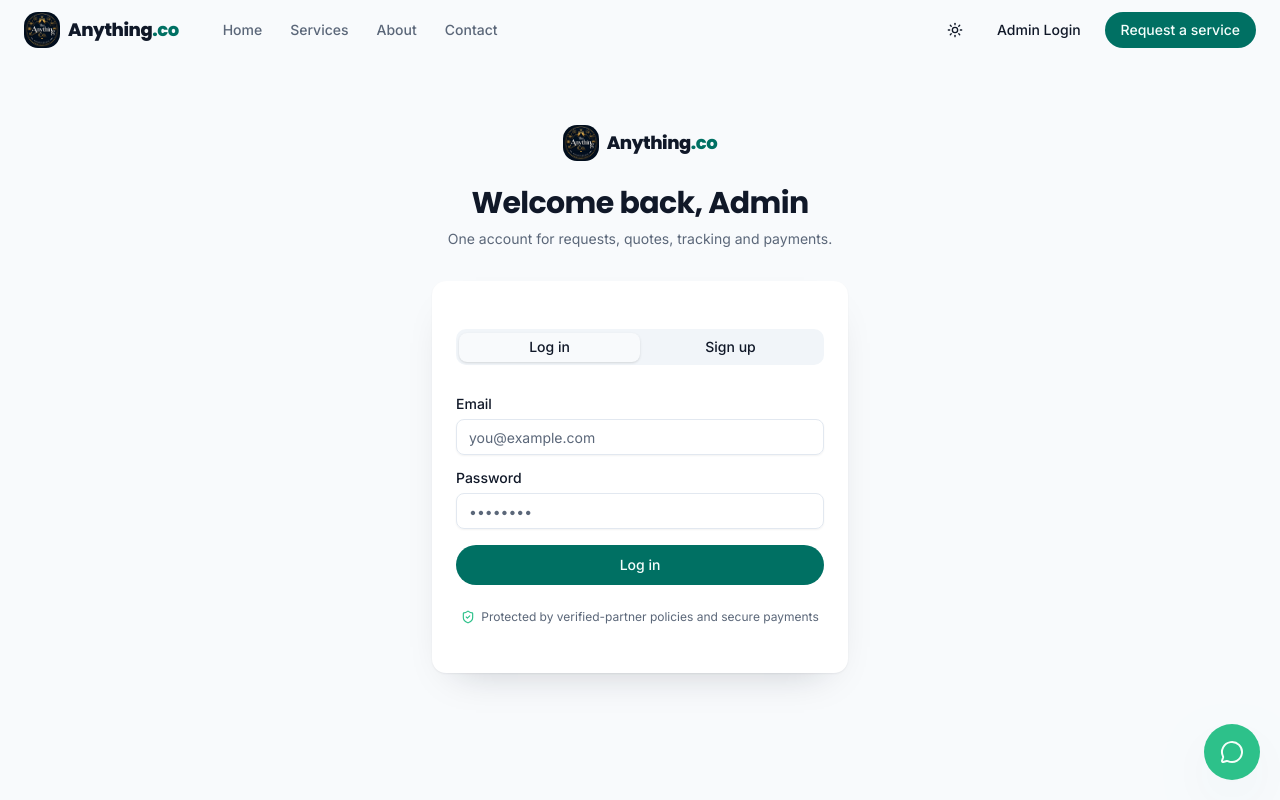
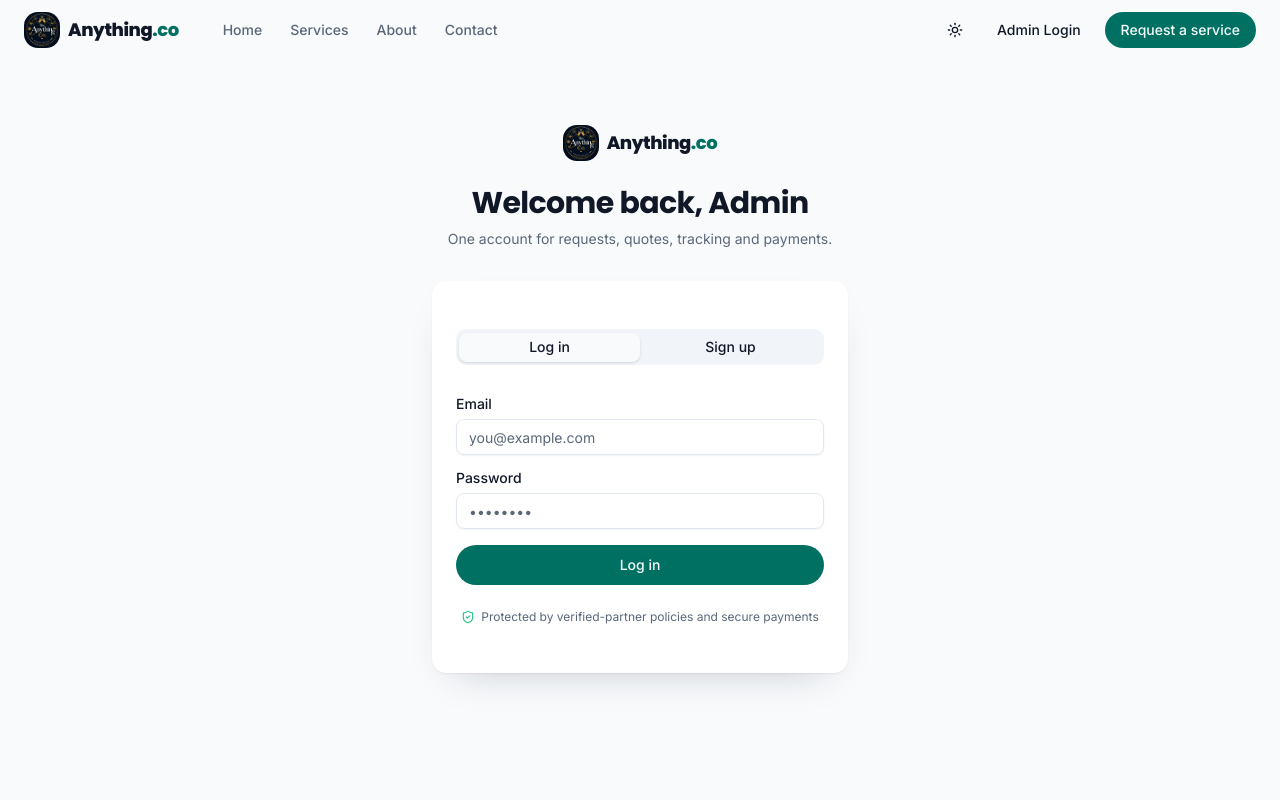
Before and after one commit to pratik-dhokne/anything-co, a Next.js app: page /login in a window 1280 px wide. Shown: the top 800 px of the page. Built offline with nearby package versions, Linux system fonts and the light colour scheme.

Commit message:
some changes6

```diff
--- a/components/site-layout.tsx
+++ b/components/site-layout.tsx
@@ -204,14 +204,14 @@ export function SiteLayout({ children }: { children: ReactNode }) {
       <main className="flex-1">{children}</main>
       <Footer />
       <a
-        href={WHATSAPP_URL}
-        target="_blank"
-        rel="noreferrer"
-        aria-label="Chat with us on WhatsApp"
-        className="fixed bottom-5 right-5 z-50 grid h-14 w-14 place-items-center rounded-full bg-success text-success-foreground shadow-glow transition-transform hover:scale-105"
-      >
-        <MessageCircle className="h-6 w-6" />
-      </a>
+  href={WHATSAPP_URL}
+  target="_blank"
+  rel="noreferrer"
+  className="inline-flex w-full items-center justify-center rounded-full bg-green-600 px-6 py-3 text-white hover:bg-green-700"
+>
+  <MessageCircle className="mr-2 h-4 w-4" />
+  Chat on WhatsApp
+</a>
     </div>
   );
 }
```
